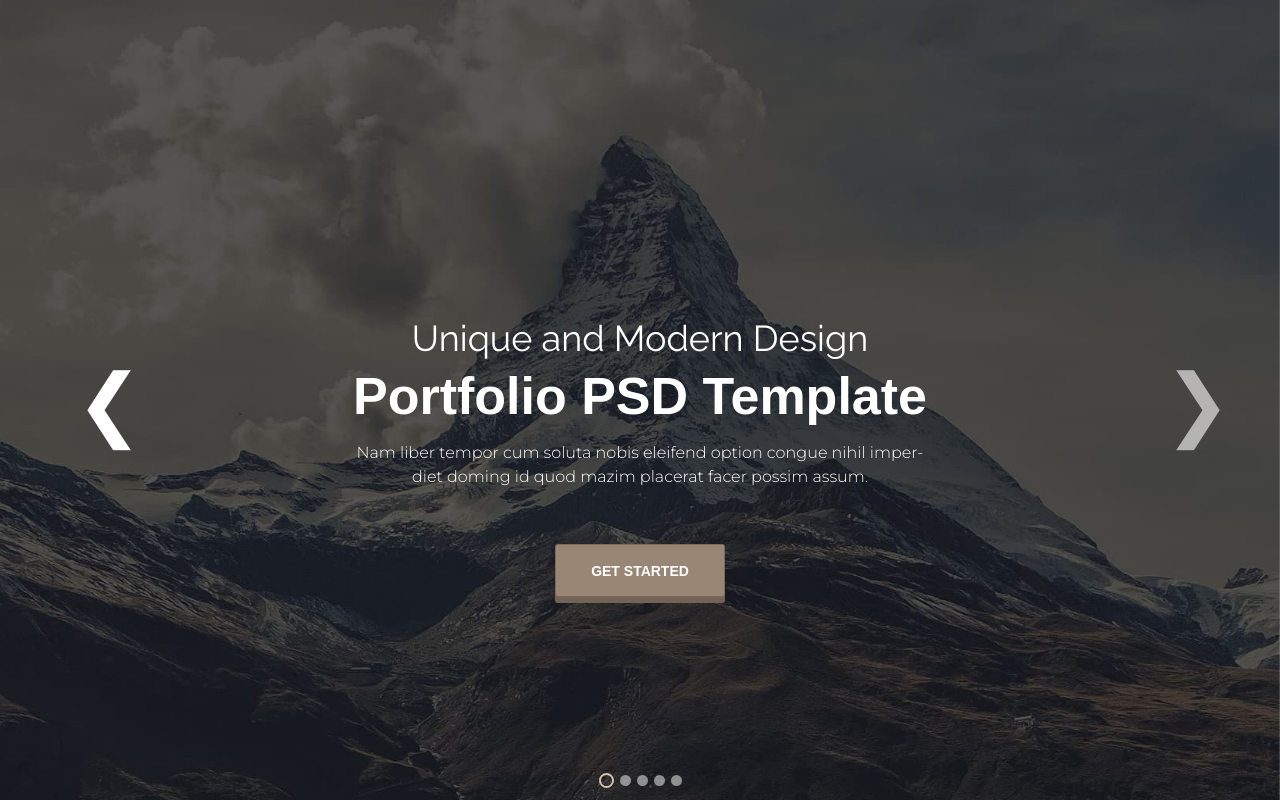
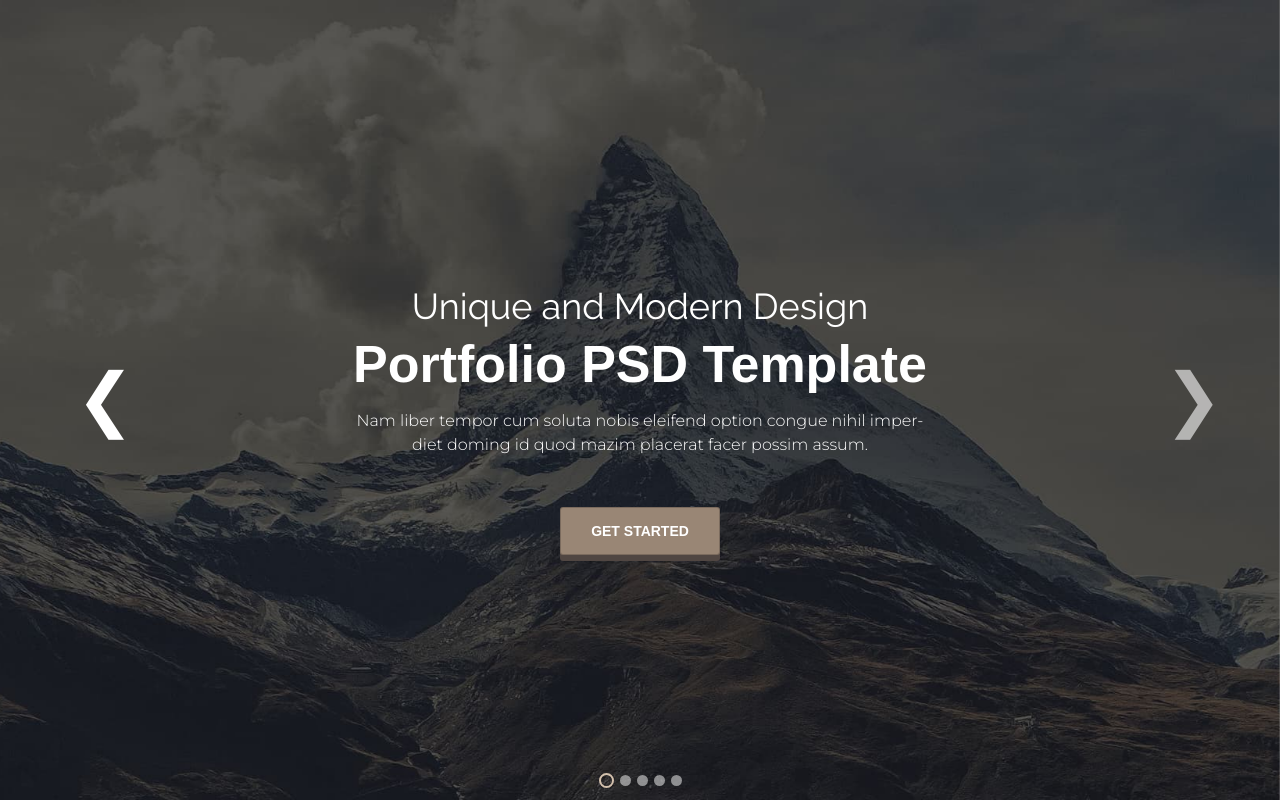
Before and after one commit to Aleksandr3267/legendary_pages, a PHP site: page / in a window 1280 px wide. Shown: the top 804 px of the page. Run offline with PHP 8.4, Linux system fonts and the light colour scheme; some libraries are stand-ins or nearby versions.

Commit message:
waxom
waxom

```diff
--- a/Waxom/css/media.css
+++ b/Waxom/css/media.css
@@ -240,6 +240,8 @@
 	}
 	.text_mobile .undo_text_mobile ul li{
 		font-size: 13px;
+		margin-top: 30px;
+		text-align: initial;
 	}
 
 }
--- a/Waxom/css/style.css
+++ b/Waxom/css/style.css
@@ -124,18 +126,15 @@ body{
 /**/
 /**/
 /*contant*/
-.oglavline{
+.slider .oglavline{
+  text-align: center;
+  color: white;
   width: 100%;
   display: flex;
   flex-direction: column;
   position: absolute;
-  top: 40%;
+  top: 36%;
   justify-content: center;
-}
-.slider .oglavline{
-  text-align: center;
-  color: white;
-
 }
 .oglavline h2{
   font-size: 36px;
@@ -156,31 +155,35 @@ body{
   margin-top: 19px;
 }
 .oglavline .oglav_button{
-  margin-top: 55px;
+  margin-top: 50px;
 }
-.oglavline .oglav_button button{
+/*ДЛЯ ВСЕХ КНОПОК*/
+.glav_but button{
   color: white;
   background-color: #998675;
   border-radius: 3px;
-  width: 170px;
-  transition: all 0.4s;
-  height: 53px;
+  padding: 15px 30px 15px 30px;
   text-transform: uppercase;
   font-weight: 700;
   font-family: "Raleway - Extra Bold", sans-serif;
   font-size: 14px;
   z-index: 10;
-  box-shadow: 0px 6px #736357;
-}
-.oglavline button:hover{
+  box-shadow: 0px 6px #504642;
+  transition-duration: 0.5s, 0.6s, 0.6s;
+  transition-property: background-color, box-shadow, transform;
+  transition-delay: 0s,0.3s,0.3s;
 
 }
-.oglavline button:active {
-  background: #736357;
-  box-shadow: 0px 2px #736357;
+.glav_but button:hover{
+
+  box-shadow: none;
   transform: translateY(4px);
 }
+.glav_but button:focus{
+  background-color: #736357;
+}
 
+/**/
 
 /*slide*/
 
@@ -292,13 +295,13 @@ body{
 
     .slider__control_prev::before {
       content: "❮";
-      font-size: 80px;
+      font-size: 70px;
       color: white;
     }
 
     .slider__control_next::before {
       content: "❯";
-      font-size: 80px;
+      font-size: 70px;
       color: white;
     }
     /* индикаторы слайдера */
@@ -360,20 +363,20 @@ body{
      top: -2px;
     }
     .slider__item_1 {
-      background: url(../img/bg1.jpg) no-repeat center top / cover;
+      background: url(../img/bg1.jpg) no-repeat center / cover;
 
     }
     .slider__item_2 {
-      background:  url(../img/bg12.jpg) no-repeat center top / cover;
+      background:  url(../img/bg12.jpg) no-repeat center / cover;
     }
     .slider__item_3 {
-      background:  url(../img/bg13.jpg) no-repeat center top / cover;
+      background:  url(../img/bg13.jpg) no-repeat center / cover;
     }
     .slider__item_4 {
-      background:  url(../img/bg14.jpg) no-repeat center top / cover;
+      background:  url(../img/bg14.jpg) no-repeat center / cover;
     }
   .slider__item_5 {
-      background:  url(../img/bg15.jpg) no-repeat center top / cover;
+      background:  url(../img/bg15.jpg) no-repeat center / cover;
     }
 
     .slider__item {
--- a/Waxom/index.html
+++ b/Waxom/index.html
@@ -80,7 +80,7 @@
               Nam liber tempor cum soluta nobis eleifend option congue nihil imper-<br/>diet doming id quod mazim placerat facer possim assum.
             </p>
           </div>
-          <div class="oglav_button">
+          <div class="oglav_button glav_but">
             	<button>get started</button>
 				  </div>
         </div>
@@ -198,7 +198,7 @@
 					<h2><span>Waxom</span> Multipurpose WordPress Theme</h2>
 					<p>Don't Forget to Rate the Template. Thanks so much!</p>
 				</div>
-				<div class="buttons">
+				<div class="buttons glav_but">
 					<button>get started</button>
 				</div>
 			</div>
@@ -307,7 +307,7 @@
       </div>
       <!--  -->
 <!-- filter_button -->
-      <div class="filter_button">
+      <div class="filter_button glav_but">
         <button>load more</button>
       </div>
 <!--  -->
@@ -369,7 +369,7 @@
         <!-- КОНТЭНТ -->
 				<div class="text_mobile">
 					<h2>Excellent for Mobile Devices.</h2>
-					<p>Qisi enim ad minim veniam, quis nostrud exerci tation ullamcorper suscipit lobortis<br/> nisl ut aliquip ex ea commodo consequat. Investigationes demonstraverunt lectores<br/> legere me lius quod ii legunt saepius claritas. Eodem modo typi, qui nunc nobis<br/> videntur parum clari, fiant sollemnes in futurum.</p>
+					<p>Qisi enim ad minim veniam, quis nostrud exerci tation ullamcorper suscipit lobortis nisl ut aliquip ex ea commodo consequat. Investigationes demonstraverunt lectores legere me lius quod ii legunt saepius claritas. Eodem modo typi, qui nunc nobis videntur parum clari, fiant sollemnes in futurum.</p>
 					<div class="undo_text_mobile">
 						<ul>
 							<li>Nam liber tempor cum soluta nobis eleifend option;</li>
```
Also changed, not shown: other parts of Waxom/css/style.css (+9 -35 lines).
